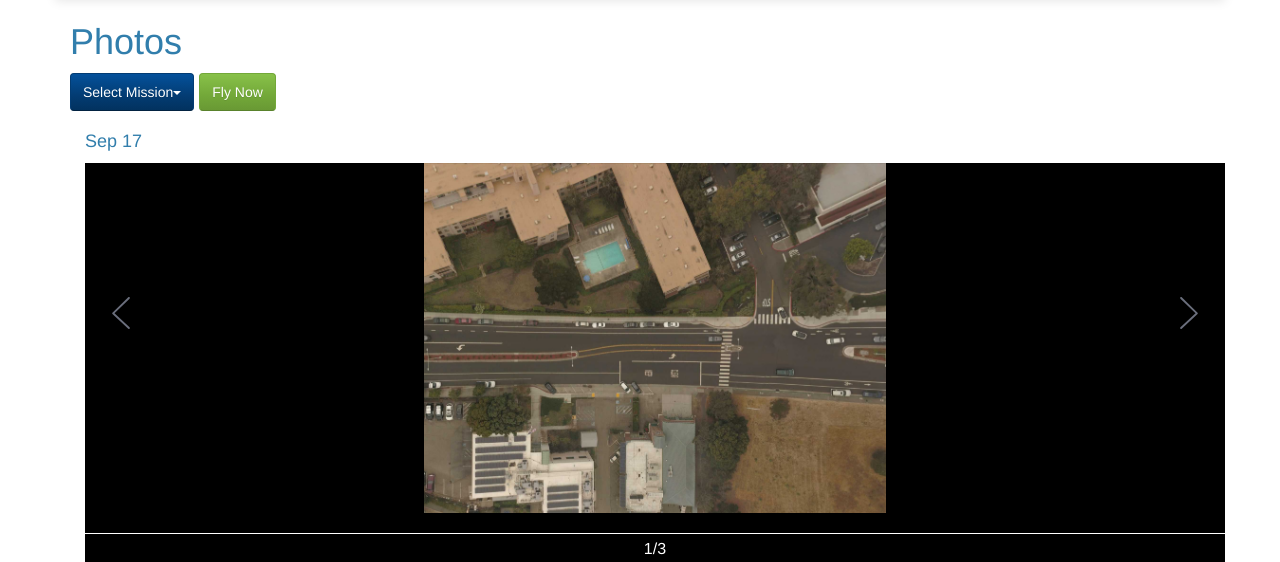
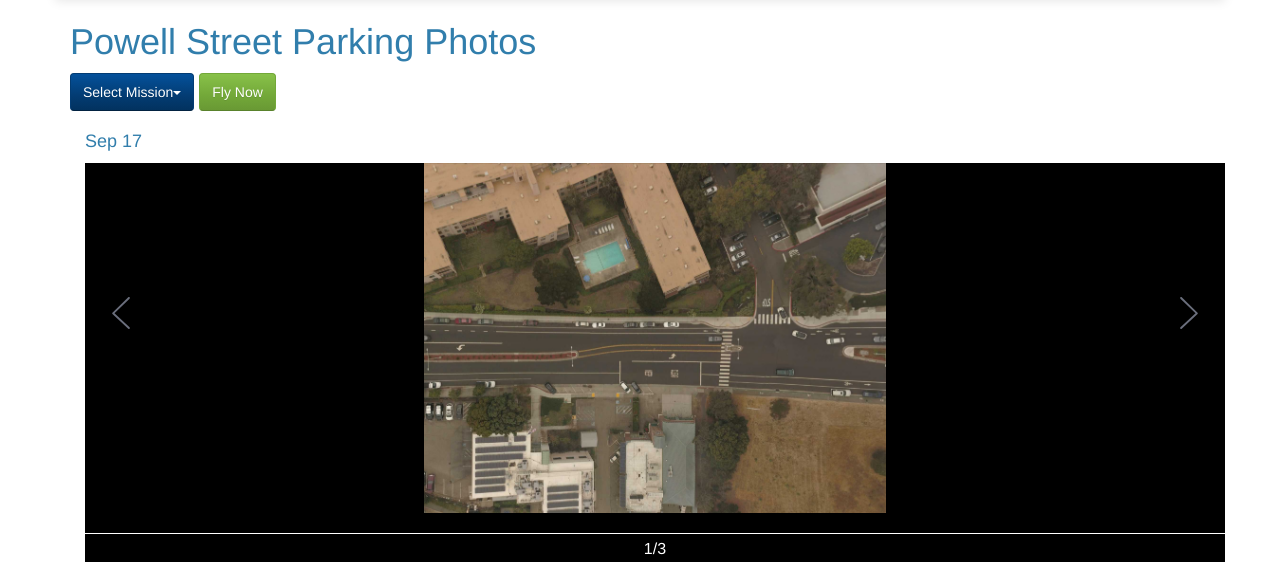
Before and after one commit to danielmcheng1/drone, a Flask app: page /photos in a window 1280 px wide. Shown: the part 71-633 px from the top of the page. Run offline with Flask 2, Linux system fonts and the light colour scheme; some libraries are stand-ins or nearby versions.

Commit message:
Add in header and ids for dropdown

```diff
--- a/routes.py
+++ b/routes.py
@@ -45,7 +45,7 @@ def page_photos():
     #my_cookie = request.cookies.get('myCookie')
     #print('COOKIE FROM THE CLIENT:' + my_cookie)
     #current_candidates = candidate(serialize=False)
-    missions = ['Powell', 'Carpool', '  ']
+    missions = [{'id': '1', 'name': 'Powell Street Parking'}, {'id': '2', 'name': 'Emeryville Carpool'}, {'id': '3','name': '2200 Parking'}]
     return render_template('photos.html', selected_menu_item="photos", missions=missions)
 
 
--- a/templates/photos.html
+++ b/templates/photos.html
@@ -3,14 +3,14 @@
 {% block content %}
 <div class="container">
     <div class="inline-headers">
-        <h1>Photos</h1>
+        <h1 id=photosHeader>Powell Street Parking Photos</h1>
             <div class="dropdown">
                 <div class="btn-toolbar" style="margin-bottom:10px">
                     <button type="button" class="btn btn-info dropdown-toggle" data-toggle="dropdown">
                         Select Mission<span class="caret"></span></button>
                     <ul class="dropdown-menu" role="menu">
                         {% for mission in missions %}
-                            <li><a href="#{{mission}}">{{mission}}</a></li>
+                            <li><a href="#{{mission}}" id=selectMission{{mission['id']}}>{{mission['name']}}</a></li>
                         {% endfor %}
                     </ul>
 
```
